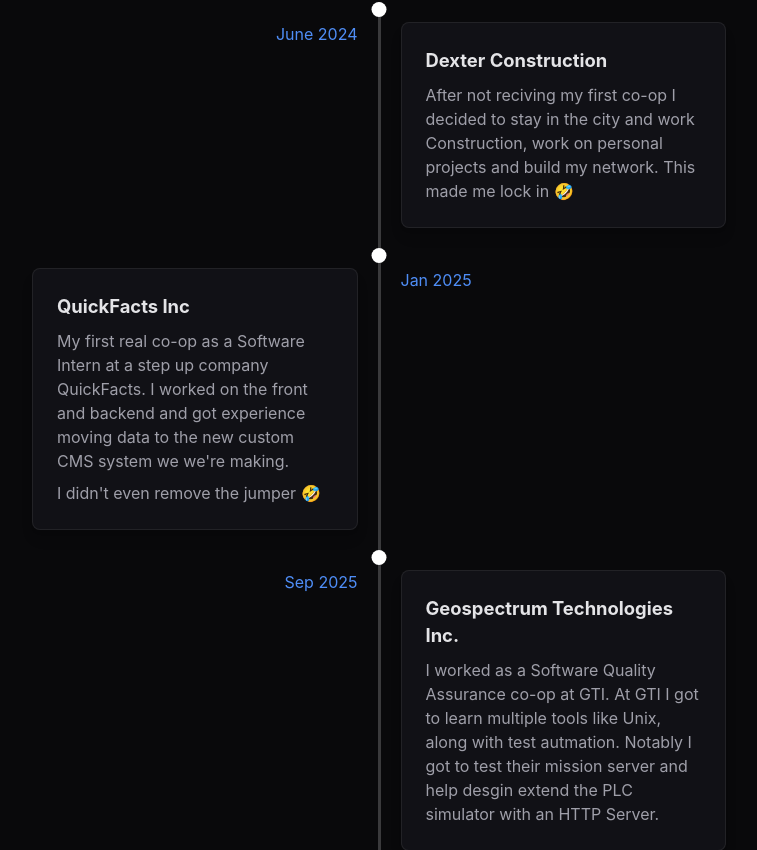
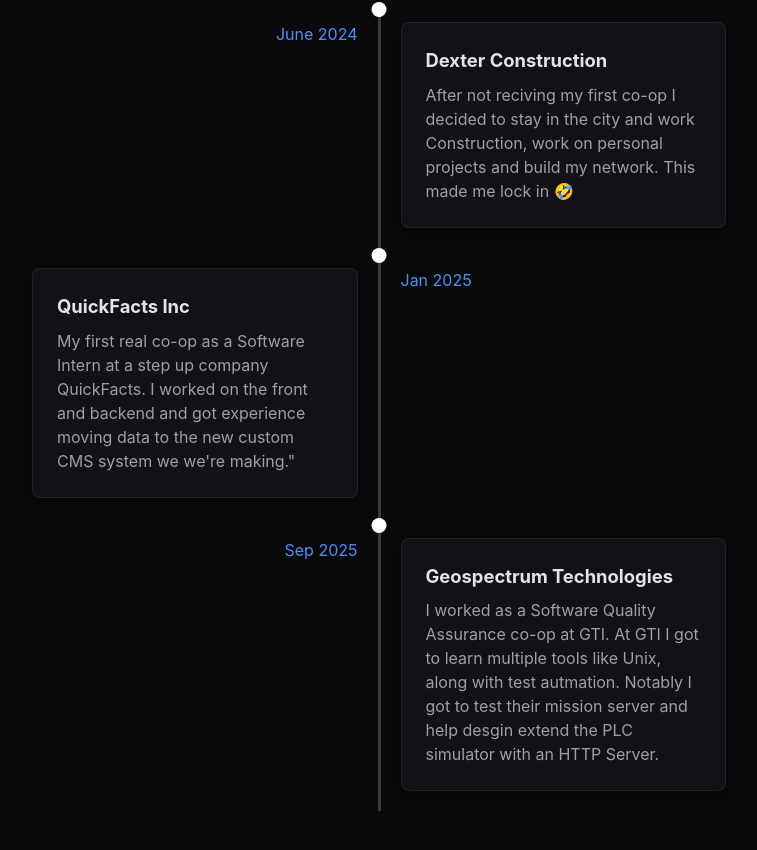
Before and after one commit to CourtKingJuJu/Portfolio, a React (Vite) app: page / in a window 1280 px wide. Shown: the part 1950-2800 px from the top of the page, without its empty margins (261-1018 px from the left). Built offline with nearby package versions, Linux system fonts and the light colour scheme.

Commit message:
Finished Draft 1

```diff
--- a/src/App.jsx
+++ b/src/App.jsx
@@ -207,12 +207,9 @@
             <div className='m-5 rounded-lg border border-white/[0.07] bg-[#111116] p-6 shadow-lg'>
               <h2 className='m-0 text-[1.15em] font-bold'>QuickFacts Inc</h2>
               <p className='mt-2 leading-normal text-zinc-400'>
-                {
-                  "My first real co-op as a Software Intern at a step up company QuickFacts. I worked on the front and backend and got experience moving data to the new custom CMS system we we're making."
-                }
-              </p>
-              <p className='mt-2 leading-normal text-zinc-400'>
-                I didn&apos;t even remove the jumper 🤣
+                My first real co-op as a Software Intern at a step up company
+                QuickFacts. I worked on the front and backend and got experience
+                moving data to the new custom CMS system we we're making."
               </p>
             </div>
             <div className='relative bg-white/20'>
@@ -227,7 +224,7 @@
             </div>
             <div className='m-5 rounded-lg border border-white/[0.07] bg-[#111116] p-6 shadow-lg'>
               <h2 className='m-0 text-[1.15em] font-bold'>
-                Geospectrum Technologies Inc.
+                Geospectrum Technologies
               </h2>
               <p className='mt-2 leading-normal text-zinc-400'>
                 I worked as a Software Quality Assurance co-op at GTI. At GTI I
@@ -253,7 +250,7 @@
               Looking to Connect!
             </p>
             <p className='mt-3 text-sm leading-relaxed text-zinc-400 sm:text-base'>
-              Reach out about anything — opportunities, projects, or just to
+              Reach out about anything. Opportunities, projects, or just to
               chat.
             </p>
           </div>
```
